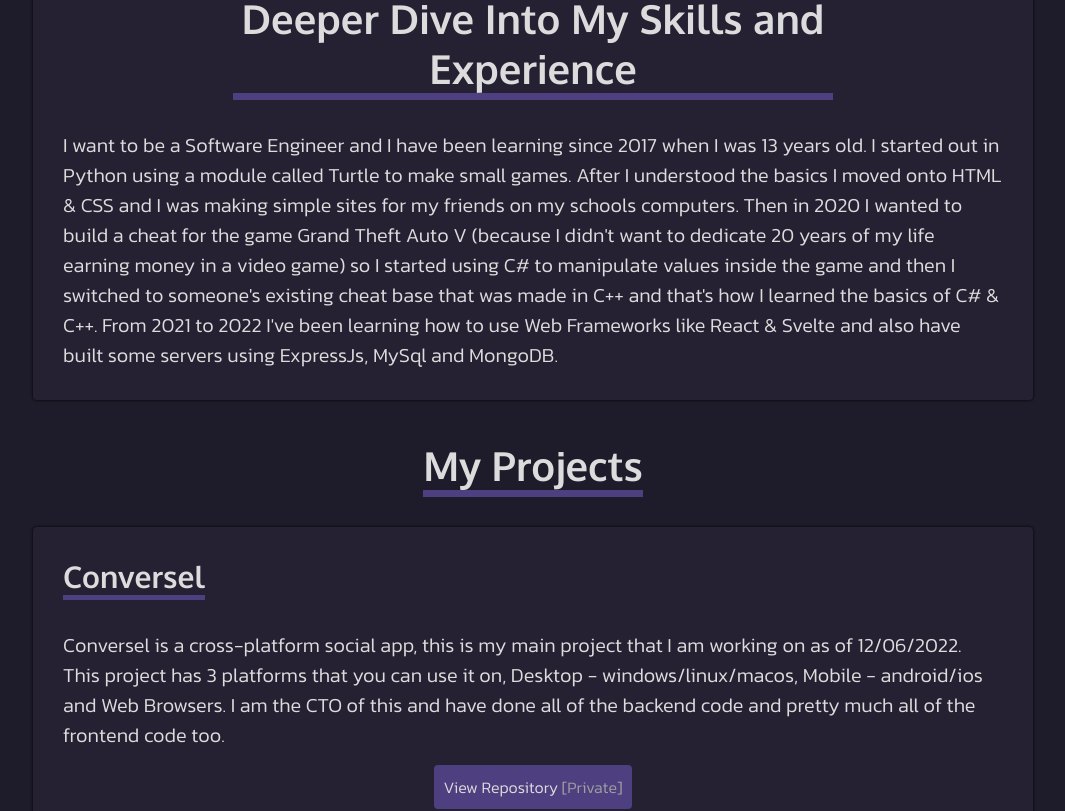
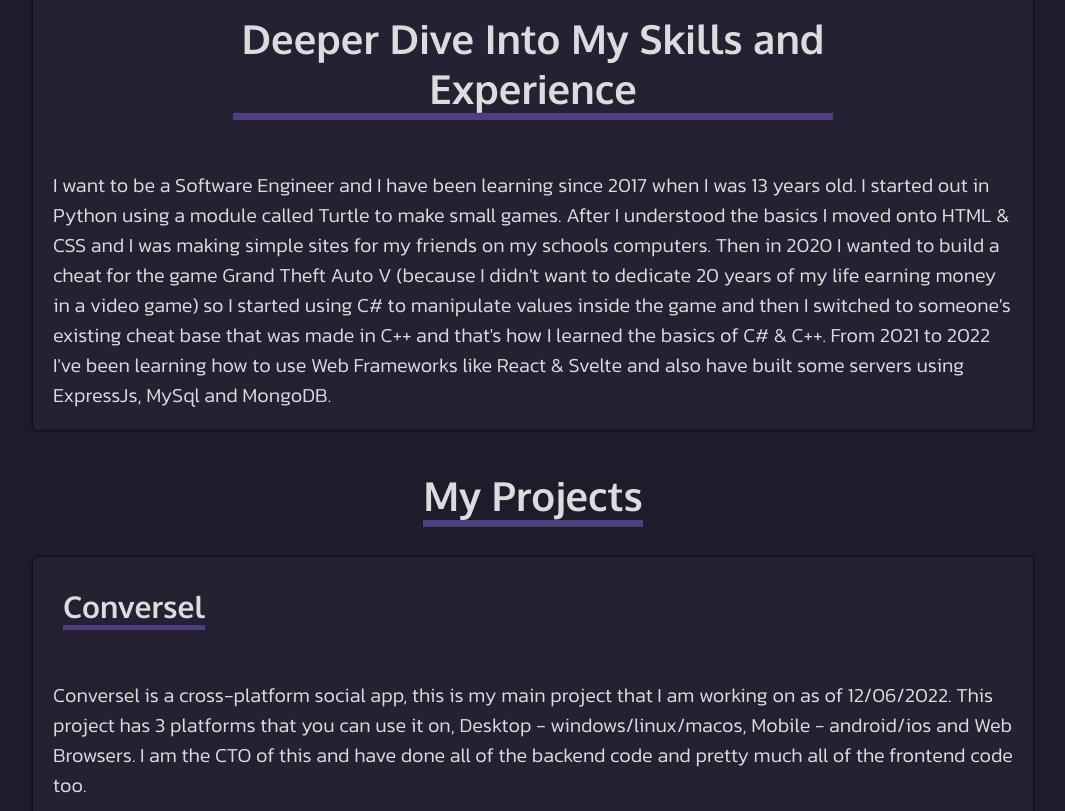
Before and after one commit to Mezmerizxd/portfolio, a React (Create React App) app: page / in a window 1280 px wide. Shown: the part 1580-2391 px from the top of the page, without its empty margins (107-1172 px from the left). Built offline with nearby package versions, Linux system fonts and the light colour scheme.

Commit message:
removing padding-inllne

```diff
--- a/src/components/Project/styles.scss
+++ b/src/components/Project/styles.scss
@@ -19,9 +19,8 @@
     }
     p {
         font-family: 'Kanit', sans-serif;
-        padding-inline: 30px;
         font-size: 1.25em;
-        padding-bottom: 10px;
+        padding: 20px;
     }
 
     .Repository {
--- a/src/components/Section/styles.scss
+++ b/src/components/Section/styles.scss
@@ -21,9 +21,8 @@
     }
     p {
         font-family: 'Kanit', sans-serif;
-        padding-inline: 30px;
+        padding: 20px;
         font-size: 1.25em;
-        padding-bottom: 30px;
     }
     .Button-container {
         width: 100%;
```
